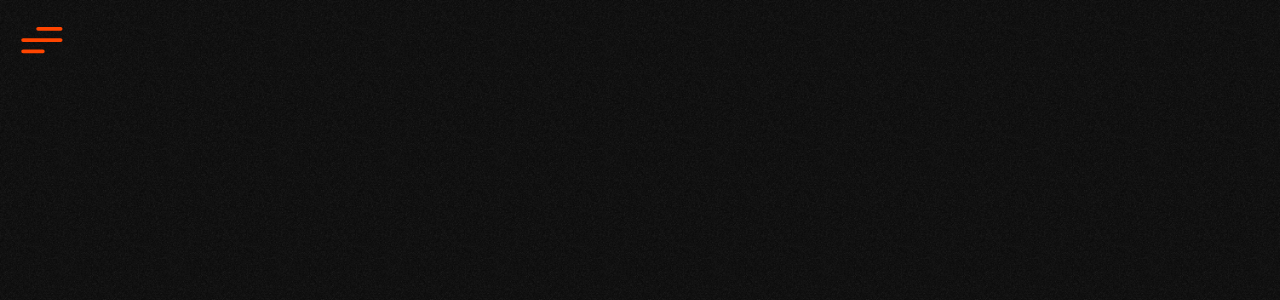
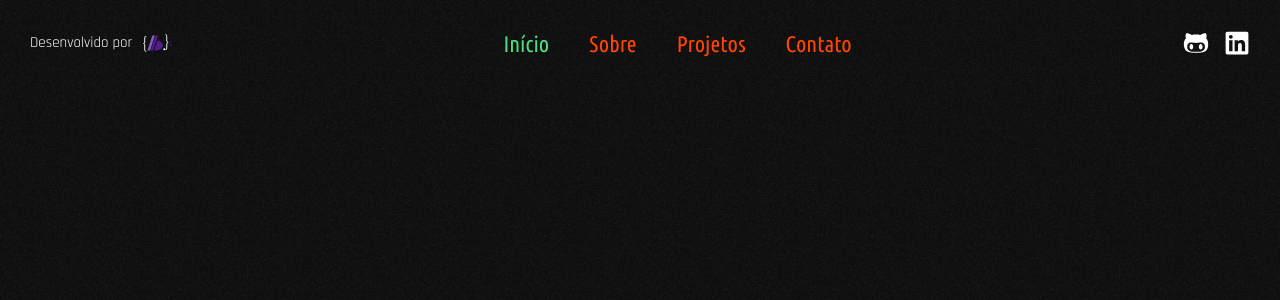
Before and after one commit to code-front-braga/Next_JS_Portfolio_Leonardo_Braga, a Next.js app: page / in a window 1280 px wide. Shown: the top 300 px of the page. Built offline with nearby package versions, Linux system fonts and the light colour scheme; a web font is replaced by a local one.

Commit message:
feat: created and styled HeaderDesktop

```diff
--- a/src/components/Header/header-desktop.tsx
+++ b/src/components/Header/header-desktop.tsx
@@ -1,3 +1,60 @@
+import { links } from "@/lib/utils/links-config";
+import clsx from "clsx";
+import MenuItem from "./menu-item";
+import Image from "next/image";
+import Link from "next/link";
+import { FaGithubAlt, FaLinkedin } from "react-icons/fa";
+
 export default function HeaderDesktop() {
-  return <h1>Header Mobile</h1>
+  return (
+    <header
+      className={clsx(
+        "fixed z-50 hidden w-full p-12", // hidden (max-width: 960px)
+        "tablet960px:block", // visible (min-width: 960px)
+      )}
+    >
+      <div className="flex justify-between">
+        <div className={clsx("flex items-center gap-4")}>
+          <span className="font-rajdhani text-2xl text-white">
+            Desenvolvido por
+          </span>
+          <Image
+            src="/svg/my-logo.svg"
+            alt="Logo: {lb.};"
+            width={30}
+            height={30}
+          />
+        </div>
+
+        <nav
+          className={clsx("flex items-center gap-12", "desktop1280px:gap-16")}
+        >
+          {links.map((link) => (
+            <MenuItem
+              key={link.id}
+              href={link.href}
+              className={clsx(
+                "relative font-ubuntuCond text-4xl before:absolute before:-bottom-3 before:h-1 before:w-0 before:rounded-lg before:bg-[#4ade80] before:content-[''] before:hover:w-full", //default
+                "before:transition-all before:duration-500", // animation
+              )}
+            >
+              {link.name}
+            </MenuItem>
+          ))}
+        </nav>
+
+        <div className={clsx("flex items-center gap-6 text-white")}>
+          <Link href="https://github.com/code-front-braga" target="_blank">
+            <FaGithubAlt size={26} />
+          </Link>
+          <Link
+            href="https://www.linkedin.com/in/leonardo-braga-8b7856216"
+            target="_blank"
+          >
+            <FaLinkedin size={26} />
+          </Link>
+        </div>
+      </div>
+    </header>
+  );
 }
--- a/src/components/Header/header-mobile.tsx
+++ b/src/components/Header/header-mobile.tsx
@@ -16,8 +16,9 @@ export default function HeaderMobile() {
     <header
       className={clsx(
         "-h-[100%] fixed z-50 flex h-0 w-full bg-[#0c0c0c] bg-opacity-75 backdrop-blur-sm",
-        showMenu && "h-screen",
-        "transition-all duration-300",
+        showMenu && "h-screen", // open menu
+        "transition-all duration-300", // animação
+        "tablet960px:hidden", // hide menu (min-width: 991px)
       )}
     >
       <div
@@ -50,7 +51,10 @@ export default function HeaderMobile() {
             <MenuItem
               href={link.href}
               key={link.id}
-              className={clsx("font-ubuntuCond text-3xl")}
+              className={clsx(
+                "font-ubuntuCond text-4xl font-normal", // default (min-width: 320px)
+                "mobile414px:text-5xl", // (min-width: 414px)
+              )}
             >
               {link.name}
             </MenuItem>
--- a/src/components/Header/index.tsx
+++ b/src/components/Header/index.tsx
@@ -1,11 +1,11 @@
-// import HeaderDesktop from './header-desktop';
-import HeaderMobile from './header-mobile';
+import HeaderDesktop from "./header-desktop";
+import HeaderMobile from "./header-mobile";
 
 export default function Header() {
-	return (
-		<>
-			<HeaderMobile />
-			{/* <HeaderDesktop /> */}
-		</>
-	);
+  return (
+    <>
+      <HeaderMobile />
+      <HeaderDesktop />
+    </>
+  );
 }
--- a/src/components/Header/menu-item.tsx
+++ b/src/components/Header/menu-item.tsx
@@ -1,6 +1,7 @@
 import { useRouter } from "next/router";
 import Link from "next/link";
 import { ReactNode } from "react";
+import clsx from "clsx";
 
 type MenuItemProps = {
   children: ReactNode;
@@ -15,7 +16,11 @@ export default function MenuItem({ children, href, className }: MenuItemProps) {
   };
 
   return (
-    <Link href={href} className={className} style={style}>
+    <Link
+      href={href}
+      className={clsx(className, "ease transition-colors duration-700")}
+      style={style}
+    >
       {children}
     </Link>
   );
```
